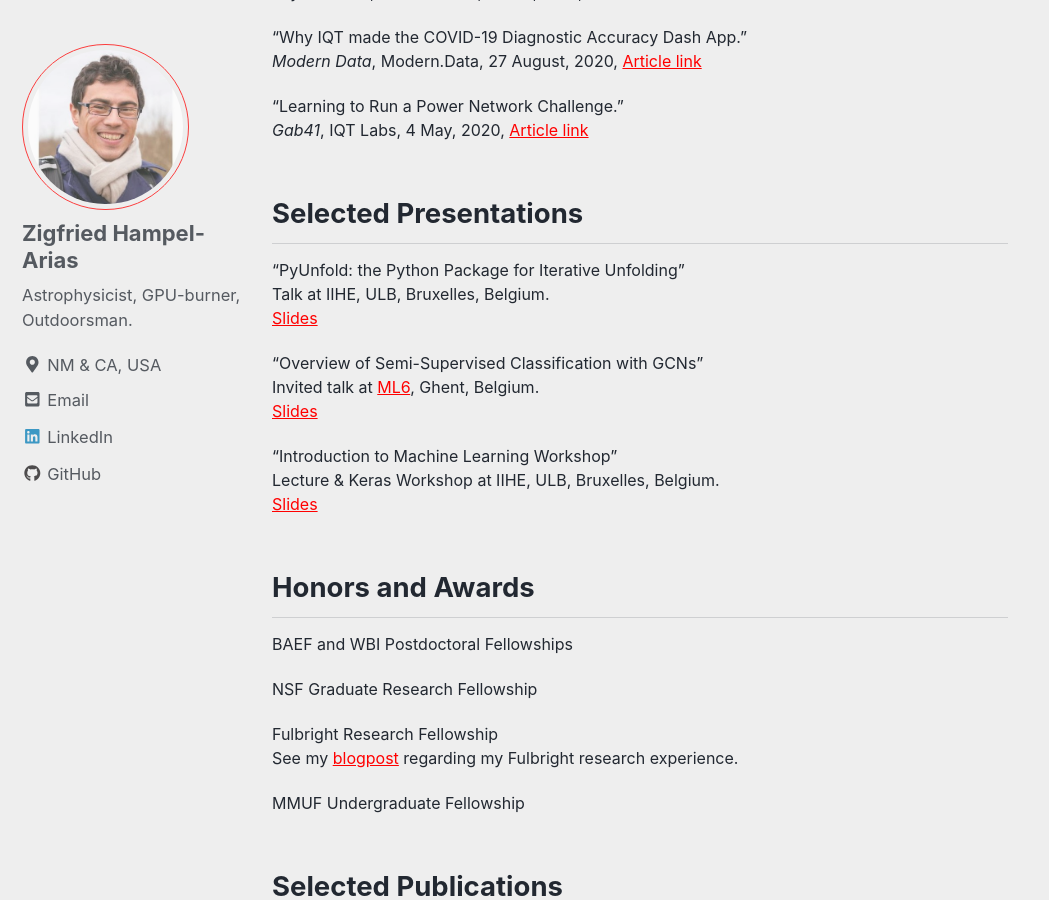
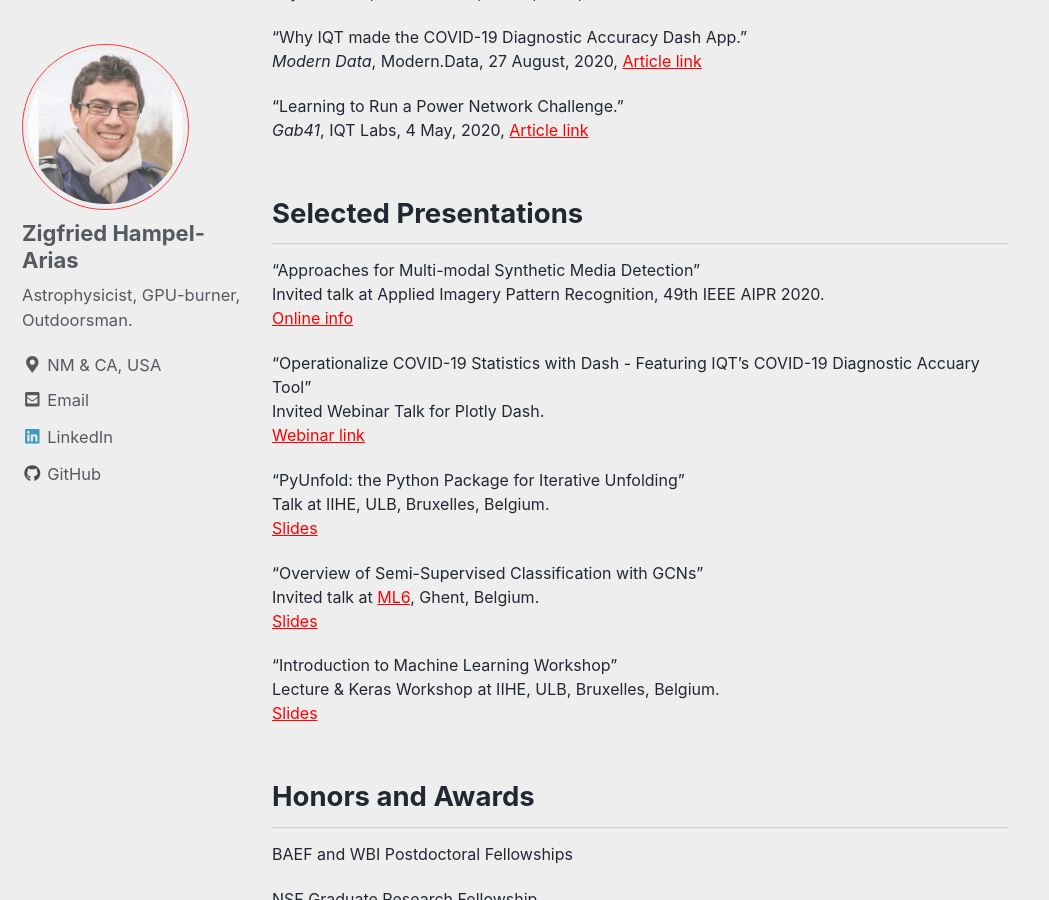
Before and after one commit to zhampel/zhampel.github.io, a Jekyll site: the page built from _pages/cv.md, in a window 1280 px wide and 900 px high, scrolled down 1666 px. Shown: the whole window, without its empty margins (0-1049 px from the left). Built offline with Jekyll 4.4.1, drawn with Linux system fonts in a browser that asks for light colours; nearby versions of some CDN libraries; formulas are drawn with MathJax 3.

Commit message:
Updates invited talks

```diff
--- a/_pages/cv.md
+++ b/_pages/cv.md
@@ -92,6 +92,13 @@ Fran&ccedil;ais (Working Proficiency),<br>
 
 
 ## Selected Presentations
+"Approaches for Multi-modal Synthetic Media Detection" <br>
+Invited talk at Applied Imagery Pattern Recognition, 49th IEEE AIPR 2020. <br>
+[Online info](https://www.aipr-workshop.org/19-22)
+
+"Operationalize COVID-19 Statistics with Dash - Featuring IQT's COVID-19 Diagnostic Accuary Tool" <br>
+Invited Webinar Talk for Plotly Dash. <br>
+[Webinar link](https://go.plotly.com/dash-iqt)
 
 "PyUnfold: the Python Package for Iterative Unfolding" <br>
 Talk at IIHE, ULB, Bruxelles, Belgium. <br>
```
